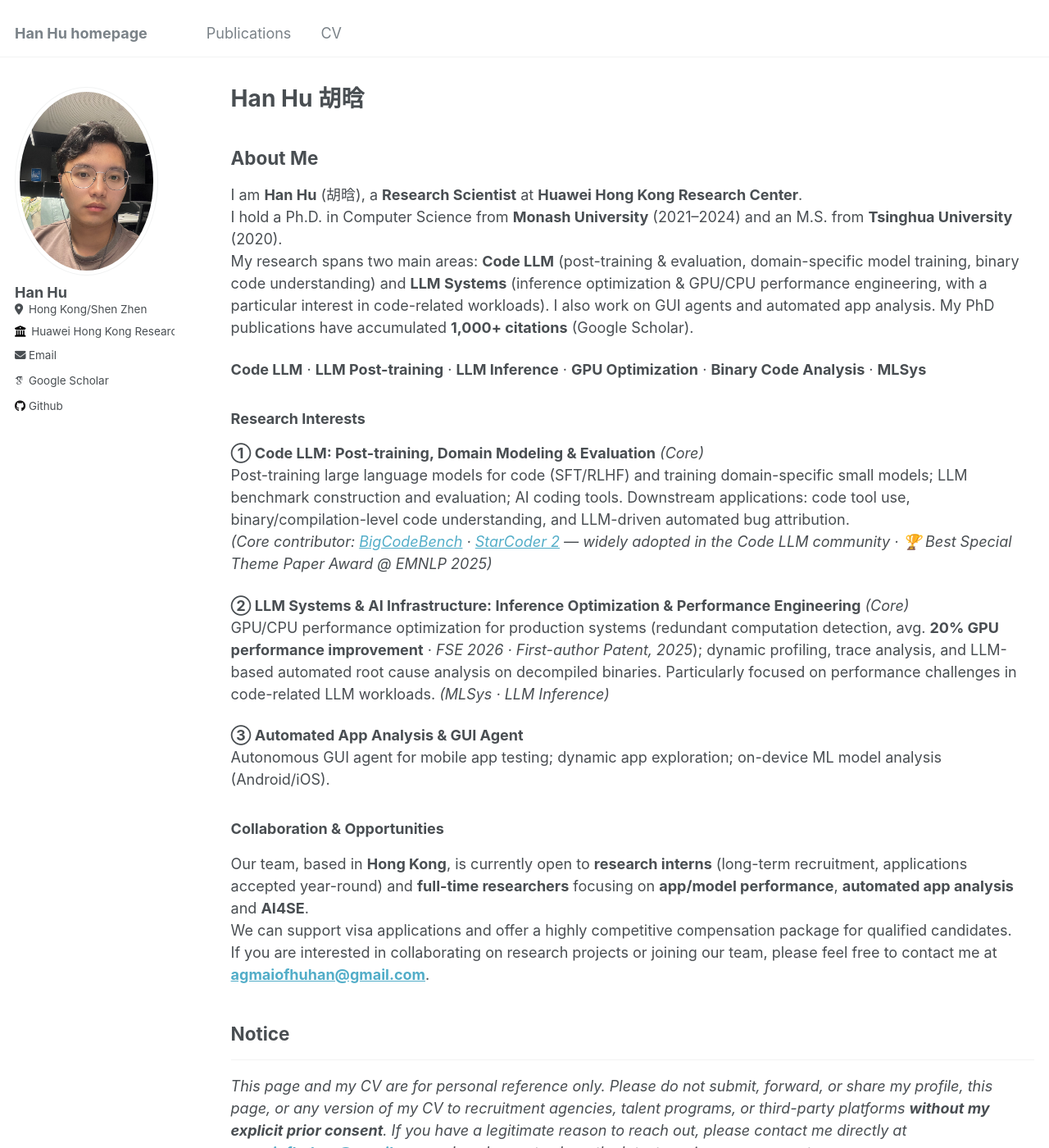
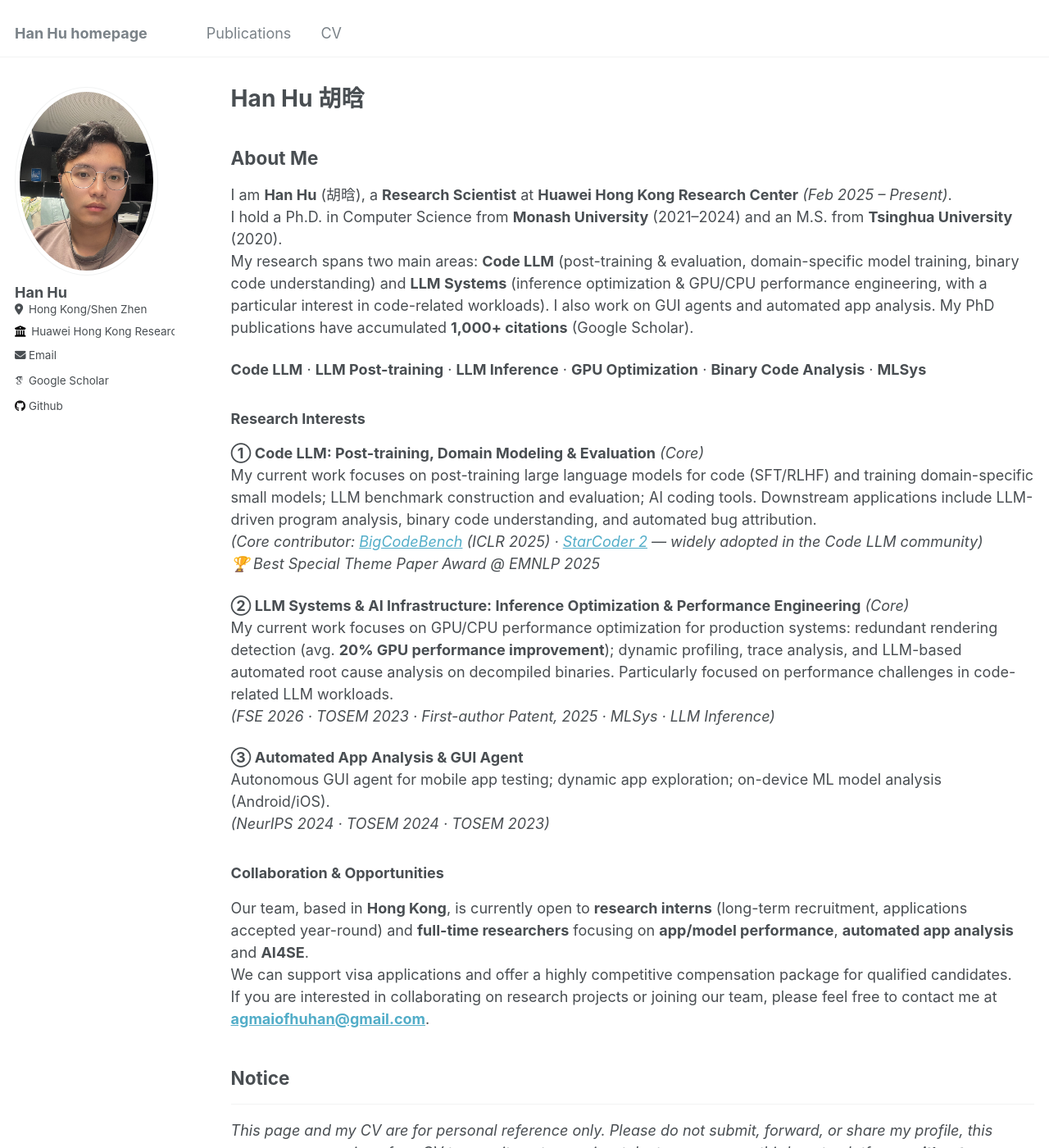
Before and after one commit to huhanGitHub/huhanGitHub.github.io, a Jekyll site: the page built from _pages/about.md, in a window 1280 px wide and 1400 px high. Shown: the whole window at 82% size. Built offline with Jekyll 4.4.1, drawn with Linux system fonts in a browser that asks for light colours; some web fonts are replaced; some of the changed text lies outside the part shown.

Commit message:
Separate EMNLP award from StarCoder, mark GPU work as current job
Made-with: Cursor

```diff
--- a/_pages/about.md
+++ b/_pages/about.md
@@ -10,7 +10,7 @@ redirect_from:
 
 ## About Me
 
-I am **Han Hu** (胡晗), a **Research Scientist** at **Huawei Hong Kong Research Center**.
+I am **Han Hu** (胡晗), a **Research Scientist** at **Huawei Hong Kong Research Center** *(Feb 2025 – Present)*.
 I hold a Ph.D. in Computer Science from **Monash University** (2021–2024) and an M.S. from **Tsinghua University** (2020).
 My research spans two main areas: **Code LLM** (post-training & evaluation, domain-specific model training, binary code understanding) and **LLM Systems** (inference optimization & GPU/CPU performance engineering, with a particular interest in code-related workloads). I also work on GUI agents and automated app analysis. My PhD publications have accumulated **1,000+ citations** (Google Scholar).
 
@@ -19,14 +19,17 @@ My research spans two main areas: **Code LLM** (post-training & evaluation, doma
 ### Research Interests
 
 **① Code LLM: Post-training, Domain Modeling & Evaluation** *(Core)*
-Post-training large language models for code (SFT/RLHF) and training domain-specific small models; LLM benchmark construction and evaluation; AI coding tools. Downstream applications: code tool use, binary/compilation-level code understanding, and LLM-driven automated bug attribution.
-*(Core contributor: [BigCodeBench](https://github.com/bigcode-project/bigcodebench) · [StarCoder 2](https://github.com/bigcode-project/starcoder2) — widely adopted in the Code LLM community · 🏆 Best Special Theme Paper Award @ EMNLP 2025)*
+My current work focuses on post-training large language models for code (SFT/RLHF) and training domain-specific small models; LLM benchmark construction and evaluation; AI coding tools. Downstream applications include LLM-driven program analysis, binary code understanding, and automated bug attribution.
+*(Core contributor: [BigCodeBench](https://github.com/bigcode-project/bigcodebench) (ICLR 2025) · [StarCoder 2](https://github.com/bigcode-project/starcoder2) — widely adopted in the Code LLM community)*
+*🏆 Best Special Theme Paper Award @ EMNLP 2025*
 
 **② LLM Systems & AI Infrastructure: Inference Optimization & Performance Engineering** *(Core)*
-GPU/CPU performance optimization for production systems (redundant computation detection, avg. **20% GPU performance improvement** · *FSE 2026 · First-author Patent, 2025*); dynamic profiling, trace analysis, and LLM-based automated root cause analysis on decompiled binaries. Particularly focused on performance challenges in code-related LLM workloads. *(MLSys · LLM Inference)*
+My current work focuses on GPU/CPU performance optimization for production systems: redundant rendering detection (avg. **20% GPU performance improvement**); dynamic profiling, trace analysis, and LLM-based automated root cause analysis on decompiled binaries. Particularly focused on performance challenges in code-related LLM workloads.
+*(FSE 2026 · TOSEM 2023 · First-author Patent, 2025 · MLSys · LLM Inference)*
 
 **③ Automated App Analysis & GUI Agent**
 Autonomous GUI agent for mobile app testing; dynamic app exploration; on-device ML model analysis (Android/iOS).
+*(NeurIPS 2024 · TOSEM 2024 · TOSEM 2023)*
 
 ### Collaboration & Opportunities
 
@@ -48,12 +51,8 @@ If you are interested in collaborating on research projects or joining our team,
 - **2025/06:** Our paper *Activity Transition Graph Generation: How Far Are We?* was accepted at ACM TOSEM.
 - **2024/12:** I will serve as a paper reviewer in ICML'2025. Thanks for the invitation.
 - **2024/12:** I was awarded the Doctor of Philosophy degree! I am now Dr. Han Hu. From July 2021 to December 2024, what a memorable journey my PhD has been!
-- **2024/09:** I will serve as a paper reviewer in AISTATS'2025. Thanks for the invitation.
-- **2024/09:** I will serve as a Program Committee of MOBILESoft'2025 Research Track. Thanks for the invitation.
+- **2024/09:** Our paper *Pairwise GUI Dataset Construction between Android Phones and Tablets* was accepted at **NeurIPS 2024**.
 - **2024/08:** I will serve as a paper reviewer in ICLR'2025. Thanks for the invitation.
-- **2024/08:** I will serve as a Program Committee of ICSE'2025 Artifact Evaluation Track. Thanks for the invitation.
-- **2024/07:** I will serve as a paper reviewer in TOSEM'2024. Thanks for the invitation.
 - **2024/07:** We release BigCodeBench. Feel free to visit its [GitHub](https://github.com/bigcode-project/bigcodebench) homepage for more details.
-- **2024/06:** I will serve as a paper reviewer in CSCW'2024 (poster track). Thanks for the invitation.
 - **2024/05:** I will serve as a paper reviewer in NeurIPS'2024. Thanks for the invitation.
 - **2024/05:** One paper has been accepted in TOSEM.
```
